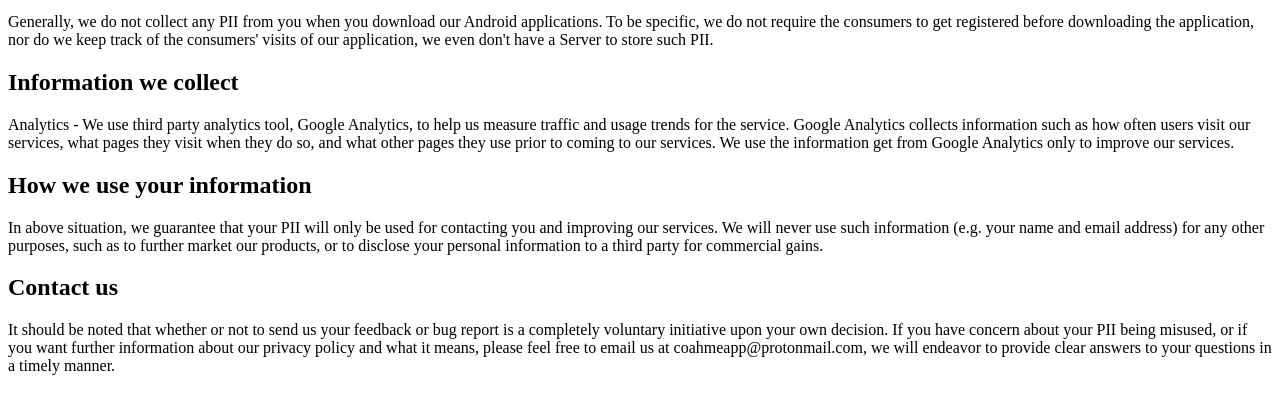
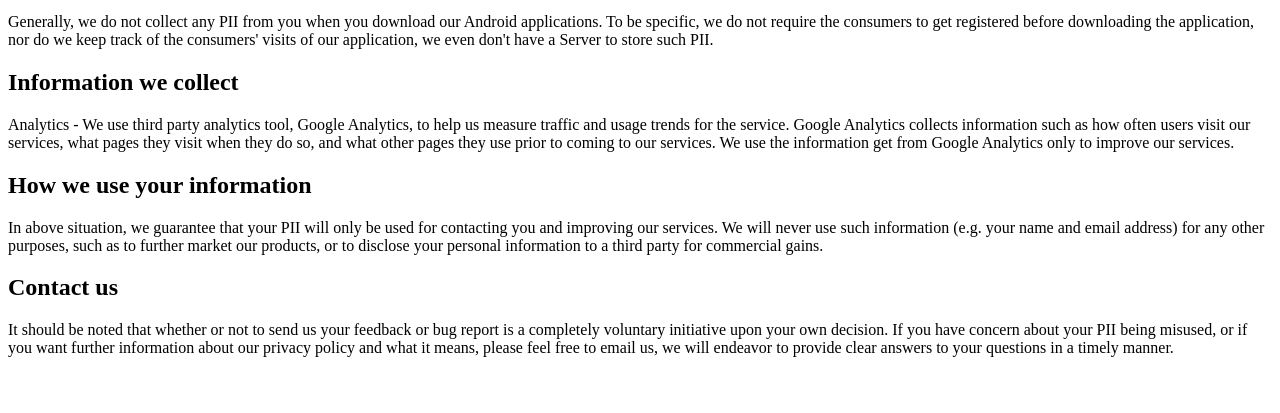
Before and after one commit to coachmeapp/coachmeapp.github.io, a plain HTML site: page terms/jawshan.html in a window 1280 px wide. Shown: the part 119-532 px from the top of the page. Drawn offline with Linux system fonts and the light colour scheme.

Commit message:
Remove email

```diff
--- a/terms/jawshan.html
+++ b/terms/jawshan.html
@@ -16,7 +16,7 @@
   <p>In above situation, we guarantee that your PII will only be used for contacting you and improving our services. We will never use such information (e.g. your name and email address) for any other purposes, such as to further market our products, or to disclose your personal information to a third party for commercial gains.</p>
 
   <h2>Contact us</h2>
-  <p>It should be noted that whether or not to send us your feedback or bug report is a completely voluntary initiative upon your own decision. If you have concern about your PII being misused, or if you want further information about our privacy policy and what it means, please feel free to email us at coahmeapp@protonmail.com, we will endeavor to provide clear answers to your questions in a timely manner.</p>
+  <p>It should be noted that whether or not to send us your feedback or bug report is a completely voluntary initiative upon your own decision. If you have concern about your PII being misused, or if you want further information about our privacy policy and what it means, please feel free to email us, we will endeavor to provide clear answers to your questions in a timely manner.</p>
 
 </body>
 </html>
```
